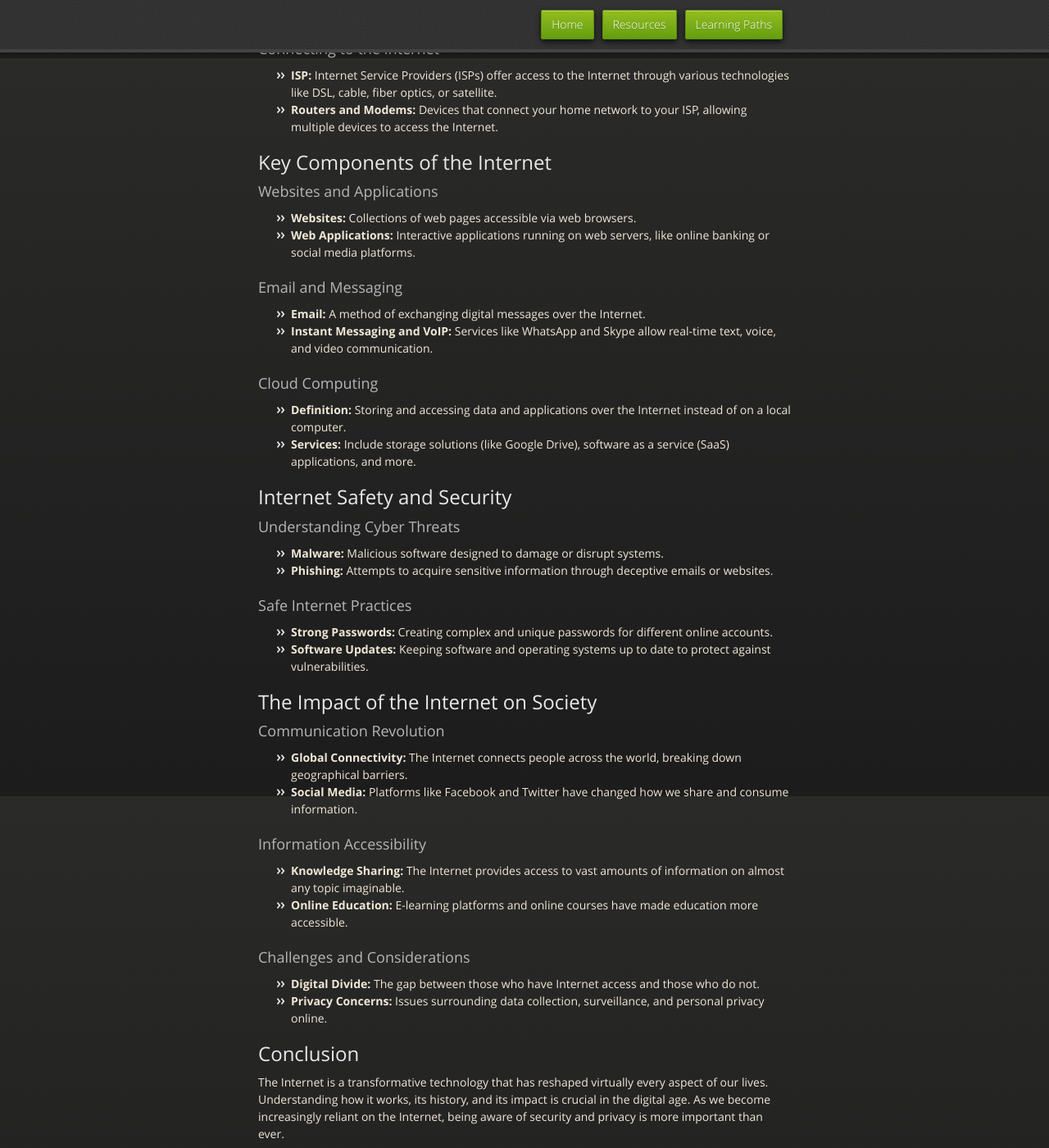
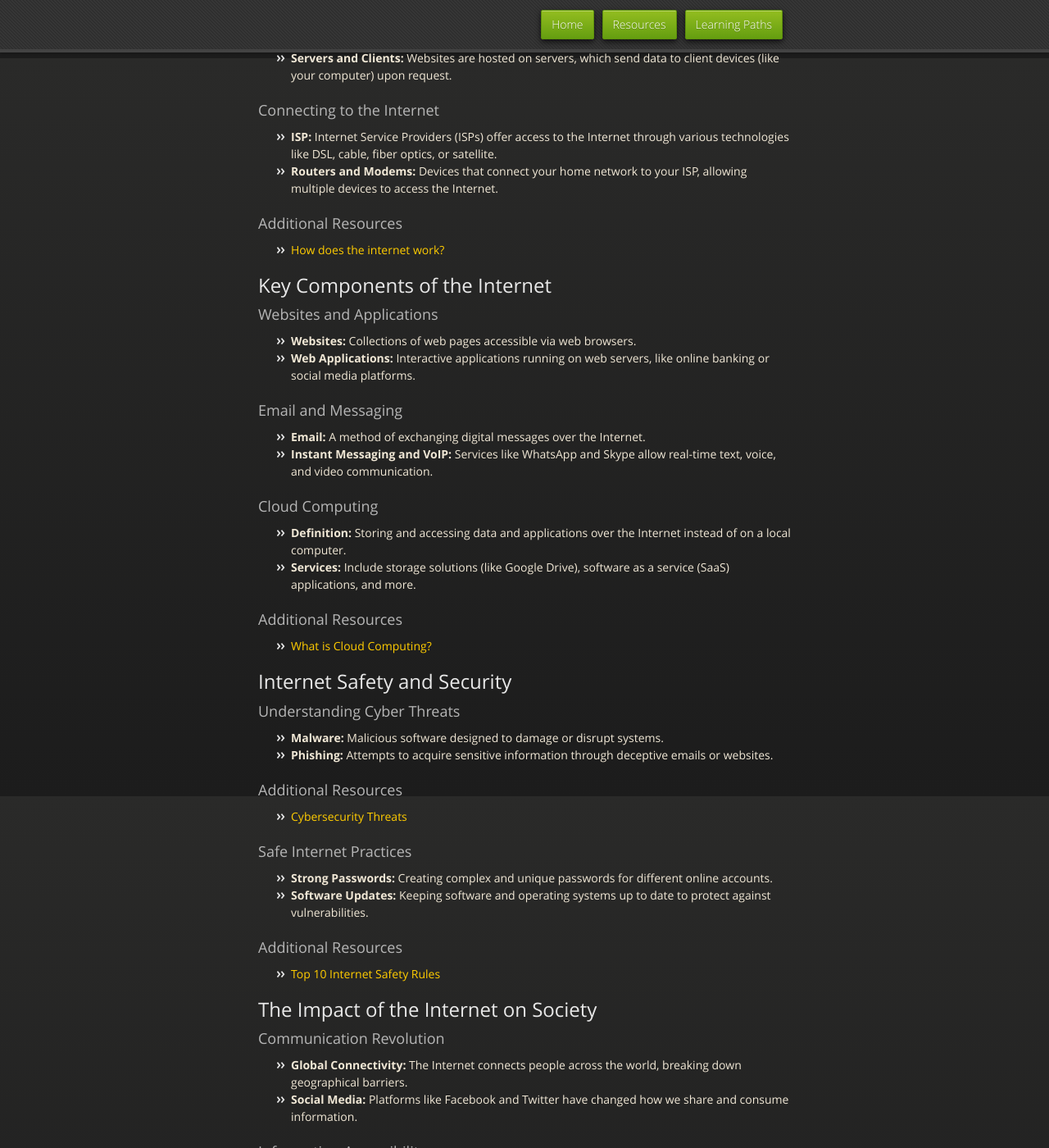
Before and after one commit to jaceflournoy/jaceflournoy.github.io, a Jekyll site: the page built from learning-paths/absolute-beginner/intro-to-internet.md, in a window 1280 px wide and 1400 px high, scrolled down 829 px. Shown: the whole window at 82% size. Built offline with Jekyll 4.4.1, drawn with Linux system fonts in a browser that asks for light colours; our own code applies the rules of GitHub Pages for plain Markdown files; some of the changed text lies outside the part shown.

Commit message:
add resources to intro to internet

```diff
--- a/learning-paths/absolute-beginner/intro-to-internet.md
+++ b/learning-paths/absolute-beginner/intro-to-internet.md
@@ -11,6 +11,9 @@ The Internet is a global network of computers connected to each other, allowing
 ### The World Wide Web
 - **Invention:** Tim Berners-Lee invented the World Wide Web in 1989, introducing web browsers and HTML, making the Internet more user-friendly.
 
+### Additional Resources
+- [History of the Internet](https://www.internetsociety.org/internet/history-internet/?gclid=Cj0KCQiAjMKqBhCgARIsAPDgWlwKxsp4bWpqXyMZ5ImhNWKuvdXqpGY0Q0S4n82-vN_LxZzcj1S07M4aAt1xEALw_wcB)
+
 ## How the Internet Works
 ### Basic Principles
 - **Data Transmission:** The Internet transmits data using a protocol called TCP/IP (Transmission Control Protocol/Internet Protocol).
@@ -19,6 +22,9 @@ The Internet is a global network of computers connected to each other, allowing
 ### Connecting to the Internet
 - **ISP:** Internet Service Providers (ISPs) offer access to the Internet through various technologies like DSL, cable, fiber optics, or satellite.
 - **Routers and Modems:** Devices that connect your home network to your ISP, allowing multiple devices to access the Internet.
+
+### Additional Resources
+- [How does the internet work?](https://www.cloudflare.com/learning/network-layer/how-does-the-internet-work/)
 
 ## Key Components of the Internet
 ### Websites and Applications
@@ -33,14 +39,23 @@ The Internet is a global network of computers connected to each other, allowing
 - **Definition:** Storing and accessing data and applications over the Internet instead of on a local computer.
 - **Services:** Include storage solutions (like Google Drive), software as a service (SaaS) applications, and more.
 
+### Additional Resources
+- [What is Cloud Computing?](https://azure.microsoft.com/en-us/resources/cloud-computing-dictionary/what-is-cloud-computing)
+
 ## Internet Safety and Security
 ### Understanding Cyber Threats
 - **Malware:** Malicious software designed to damage or disrupt systems.
 - **Phishing:** Attempts to acquire sensitive information through deceptive emails or websites.
 
+### Additional Resources
+- [Cybersecurity Threats](https://www.splunk.com/en_us/blog/learn/cybersecurity-threats.html)
+
 ### Safe Internet Practices
 - **Strong Passwords:** Creating complex and unique passwords for different online accounts.
 - **Software Updates:** Keeping software and operating systems up to date to protect against vulnerabilities.
+
+### Additional Resources
+- [Top 10 Internet Safety Rules](https://usa.kaspersky.com/resource-center/preemptive-safety/top-10-internet-safety-rules-and-what-not-to-do-online)
 
 ## The Impact of the Internet on Society
 ### Communication Revolution
```
